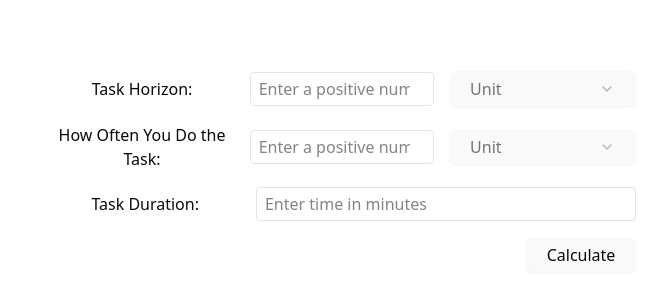
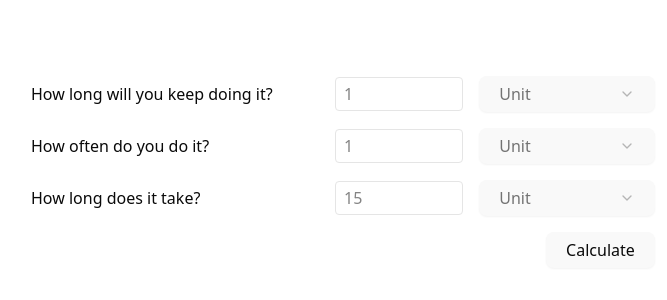
Before and after one commit to szymanskir/is-it-worth-the-time-app, a React (Vite) app: page / in a window 1280 px wide. Shown: the part 220-520 px from the top of the page, without its empty margins (297-964 px from the left). Built offline with nearby package versions, Linux system fonts and the light colour scheme.

Commit message:
style: adjust widths

```diff
--- a/src/components/Calculator.tsx
+++ b/src/components/Calculator.tsx
@@ -4,17 +4,17 @@ import { Select, SelectContent, SelectItem, SelectTrigger, SelectValue } from '.
 function Calculator() {
   return (
     <div className="calculator">
-      <div className="input-group flex items-center gap-4 mb-4">
-        <label htmlFor="horizon-value" className="w-1/3">Task Horizon:</label>
+      <div className="input-group flex justify-items-start items-center gap-4 mb-4">
+        <label htmlFor="horizon-value" className="w-2xs text-left">How long will you keep doing it?</label>
         <input
           id="horizon-value"
           type="number"
           min="1"
-          placeholder="Enter a positive number"
-          className="input border rounded px-2 py-1 w-1/3"
+          placeholder="1"
+          className="input border rounded px-2 py-1 w-32"
         />
         <Select>
-          <SelectTrigger className="w-1/3 border rounded px-2 py-1">
+          <SelectTrigger className="w-44 border rounded px-2 py-1">
             <SelectValue placeholder="Unit" />
           </SelectTrigger>
           <SelectContent>
@@ -26,17 +26,17 @@ function Calculator() {
         </Select>
       </div>
 
-      <div className="input-group flex items-center gap-4 mb-4">
-        <label htmlFor="frequency-value" className="w-1/3">How Often You Do the Task:</label>
+      <div className="input-group flex justify-items-start items-center gap-4 mb-4">
+        <label htmlFor="frequency-value" className="w-2xs text-left">How often do you do it?</label>
         <input
           id="frequency-value"
           type="number"
           min="1"
-          placeholder="Enter a positive number"
-          className="input border rounded px-2 py-1 w-1/3"
+          placeholder="1"
+          className="input border rounded px-2 py-1 w-32"
         />
         <Select>
-          <SelectTrigger className="w-1/3 border rounded px-2 py-1">
+          <SelectTrigger className="w-44 border rounded px-2 py-1">
             <SelectValue placeholder="Unit" />
           </SelectTrigger>
           <SelectContent>
@@ -49,14 +49,25 @@ function Calculator() {
       </div>
 
       <div className="input-group flex items-center gap-4 mb-4">
-        <label htmlFor="task-duration" className="w-1/3">Task Duration:</label>
+      <label htmlFor="task-duriation" className="w-2xs text-left">How long does it take?</label>
         <input
           id="task-duration"
           type="number"
           min="1"
-          placeholder="Enter time in minutes"
-          className="input border rounded px-2 py-1 w-2/3"
+          placeholder="15"
+          className="input border rounded px-2 py-1 w-32"
         />
+        <Select>
+          <SelectTrigger className="w-44 border rounded px-2 py-1">
+            <SelectValue placeholder="Unit" />
+          </SelectTrigger>
+          <SelectContent>
+            <SelectItem value="second">Seconds</SelectItem>
+            <SelectItem value="minute">Minutes</SelectItem>
+            <SelectItem value="hour">Hours</SelectItem>
+            <SelectItem value="day">Days</SelectItem>
+          </SelectContent>
+        </Select>
       </div>
       <div className="flex items-right justify-end gap-4 mb-4">
         <Button variant="outline">Calculate</Button>
```
